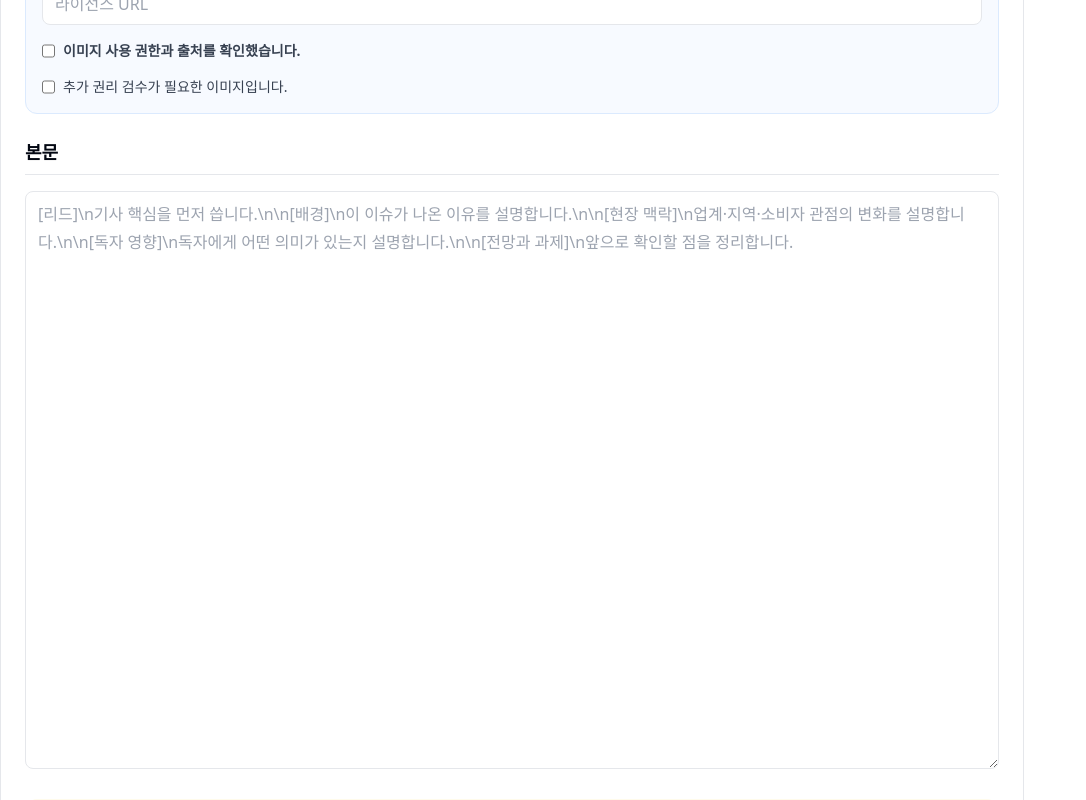
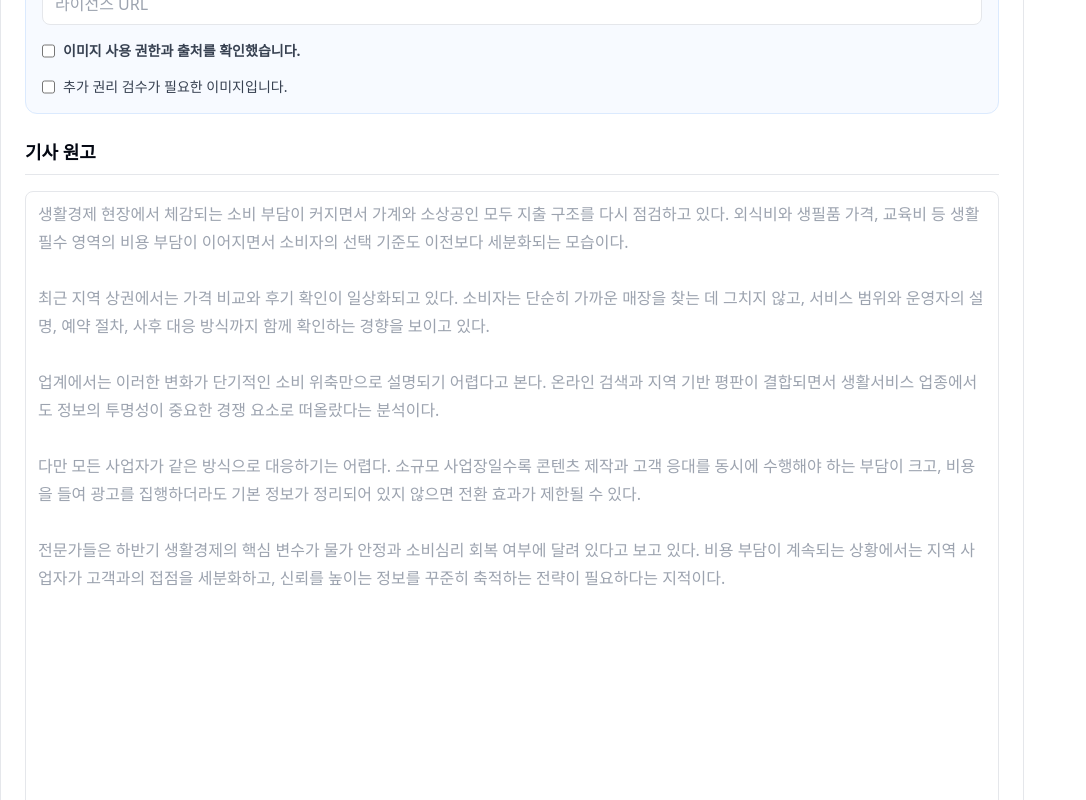
Before and after one commit to apark12321-ux/vision-media-mediaoffice, a Next.js app: page /admin/articles/new in a window 1280 px wide. Shown: the part 1760-2560 px from the top of the page, without its empty margins (0-1086 px from the left). Built offline with nearby package versions, Linux system fonts and the light colour scheme; no server answers; the database is empty.

Commit message:
Use natural article placeholder

```diff
--- a/app/admin/articles/new/page.tsx
+++ b/app/admin/articles/new/page.tsx
@@ -3,6 +3,16 @@
 import { useState, useTransition } from 'react';
 import { ArticleWritingGuide } from '@/components/admin/article-writing-guide';
 import { createArticle } from '../actions';
+
+const articlePlaceholder = `생활경제 현장에서 체감되는 소비 부담이 커지면서 가계와 소상공인 모두 지출 구조를 다시 점검하고 있다. 외식비와 생필품 가격, 교육비 등 생활 필수 영역의 비용 부담이 이어지면서 소비자의 선택 기준도 이전보다 세분화되는 모습이다.
+
+최근 지역 상권에서는 가격 비교와 후기 확인이 일상화되고 있다. 소비자는 단순히 가까운 매장을 찾는 데 그치지 않고, 서비스 범위와 운영자의 설명, 예약 절차, 사후 대응 방식까지 함께 확인하는 경향을 보이고 있다.
+
+업계에서는 이러한 변화가 단기적인 소비 위축만으로 설명되기 어렵다고 본다. 온라인 검색과 지역 기반 평판이 결합되면서 생활서비스 업종에서도 정보의 투명성이 중요한 경쟁 요소로 떠올랐다는 분석이다.
+
+다만 모든 사업자가 같은 방식으로 대응하기는 어렵다. 소규모 사업장일수록 콘텐츠 제작과 고객 응대를 동시에 수행해야 하는 부담이 크고, 비용을 들여 광고를 집행하더라도 기본 정보가 정리되어 있지 않으면 전환 효과가 제한될 수 있다.
+
+전문가들은 하반기 생활경제의 핵심 변수가 물가 안정과 소비심리 회복 여부에 달려 있다고 보고 있다. 비용 부담이 계속되는 상황에서는 지역 사업자가 고객과의 접점을 세분화하고, 신뢰를 높이는 정보를 꾸준히 축적하는 전략이 필요하다는 지적이다.`;
 
 export default function NewArticlePage() {
   const [state, setState] = useState<{ ok?: boolean; message?: string }>({});
@@ -71,8 +81,8 @@ export default function NewArticlePage() {
         </section>
 
         <section className="space-y-4">
-          <h2 className="border-b pb-2 text-lg font-black text-gray-950">본문</h2>
-          <textarea name="content" rows={20} required placeholder="[리드]\n기사 핵심을 먼저 씁니다.\n\n[배경]\n이 이슈가 나온 이유를 설명합니다.\n\n[현장 맥락]\n업계·지역·소비자 관점의 변화를 설명합니다.\n\n[독자 영향]\n독자에게 어떤 의미가 있는지 설명합니다.\n\n[전망과 과제]\n앞으로 확인할 점을 정리합니다." className="w-full rounded-lg border px-3 py-2 leading-7" />
+          <h2 className="border-b pb-2 text-lg font-black text-gray-950">기사 원고</h2>
+          <textarea name="content" rows={26} required placeholder={articlePlaceholder} className="w-full rounded-lg border px-3 py-2 leading-7" />
         </section>
 
         <div className="rounded-xl bg-amber-50 p-4 text-sm leading-6 text-amber-900">
```
